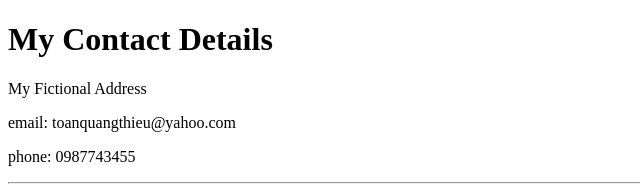
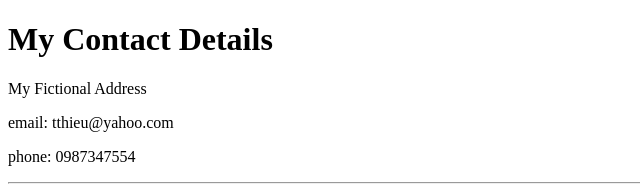
Before and after one commit to Nganlun/HMTL_ADE, a plain HTML site: page contact-me.html in a window 1280 px wide. Shown: the top 189 px of the page, 0-640 px from the left. Drawn offline with Linux system fonts and the light colour scheme.

Commit message:
Update personal information

```diff
--- a/contact-me.html
+++ b/contact-me.html
@@ -7,11 +7,11 @@
   <body>
     <h1>My Contact Details</h1>
     <p> My Fictional Address</p>
-    <p>email: toanquangthieu@yahoo.com</p>
-    <p>phone: 0987743455</p>
+    <p>email: tthieu@yahoo.com</p>
+    <p>phone: 0987347554</p>
     <hr>
 
-    <form action="mailto:hoanhquangthieu@gmail.com" method="post" enctype="text/plain">
+    <form action="mailto:tthieuu@gmail.com" method="post" enctype="text/plain">
       <label for="">Your Name:</label>
       <input type="text" name="yourName" value=""> <br>
       <label for="">Your Email: </label>
```
